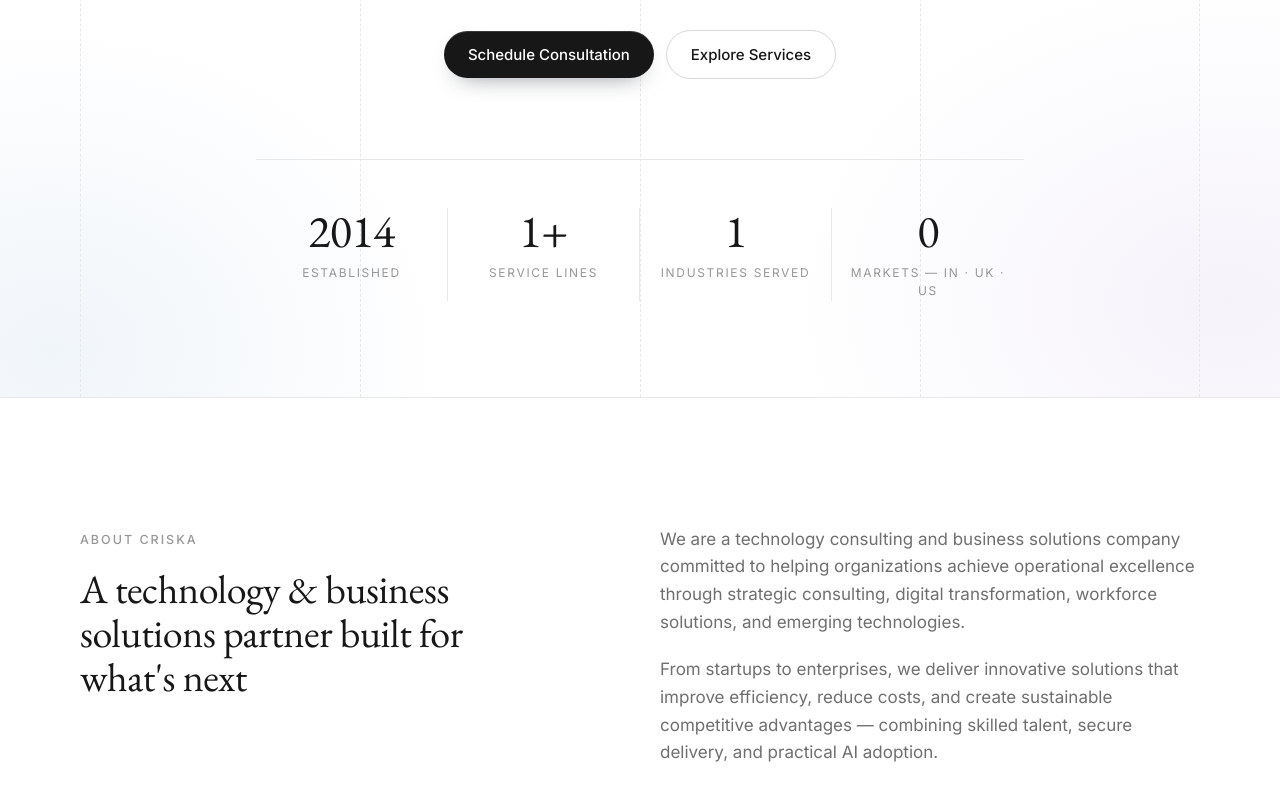
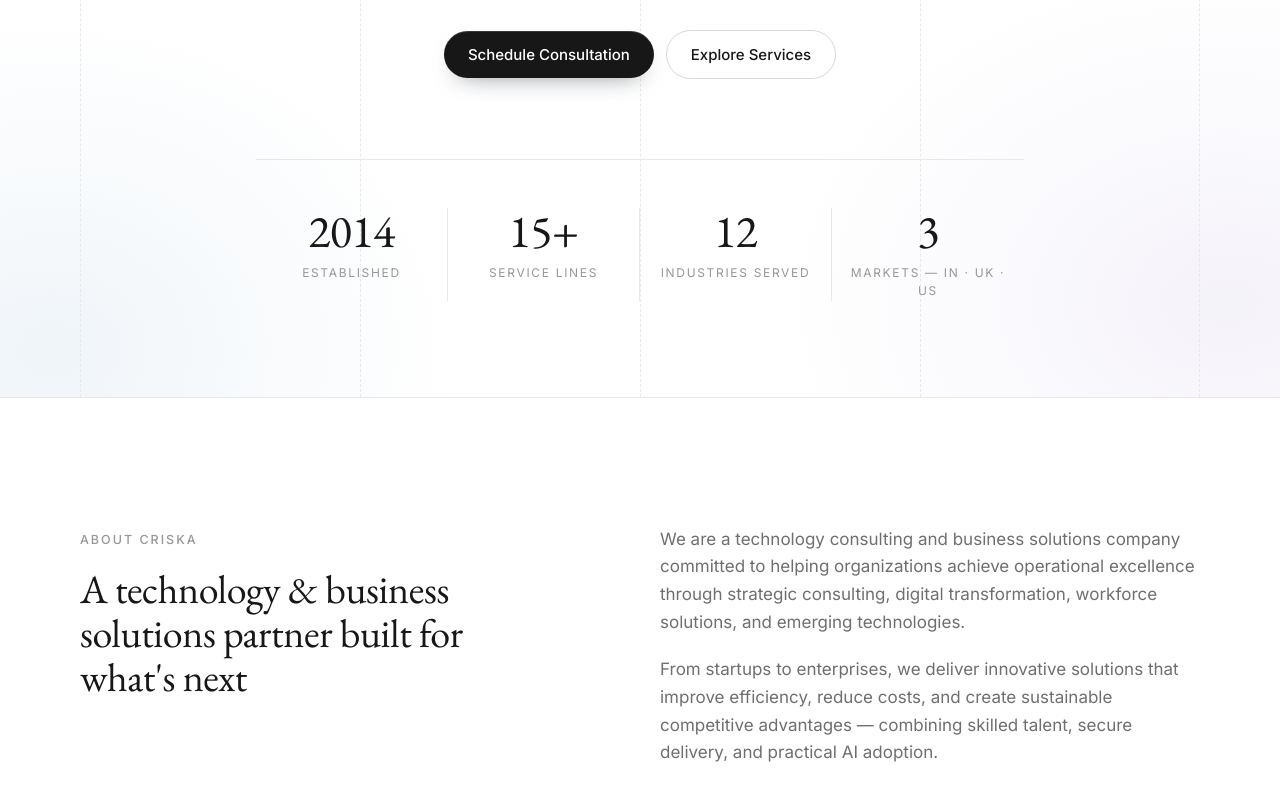
Before and after one commit to praneethreddycriska-spec/criska, a Next.js app: page / in a window 1280 px wide. Shown: the part 798-1598 px from the top of the page. Built offline with nearby package versions, Linux system fonts and the light colour scheme; a web font is replaced by a local one.

Commit message:
Fix stat counter glitch by scoping regex in useEffect and adding tabular-nums

```diff
--- a/src/components/sections/hero.tsx
+++ b/src/components/sections/hero.tsx
@@ -90,10 +90,10 @@ function Stat({ value }: { value: string }) {
   const inView = useInView(ref, { once: true, margin: "-40px" });
   const [display, setDisplay] = useState(value);
 
-  const match = value.match(/^(\d+)(\D*)$/);
-  const isYear = /^\d{4}$/.test(value);
+  useEffect(() => {
+    const match = value.match(/^(\d+)(\D*)$/);
+    const isYear = /^\d{4}$/.test(value);
 
-  useEffect(() => {
     if (!inView || !match || isYear) {
       setDisplay(value);
       return;
@@ -101,15 +101,15 @@ function Stat({ value }: { value: string }) {
     const target = parseInt(match[1], 10);
     const suffix = match[2] ?? "";
     const controls = animate(0, target, {
-      duration: 1.1,
+      duration: 1.2,
       ease: [0.22, 1, 0.36, 1],
       onUpdate: (v) => setDisplay(`${Math.round(v)}${suffix}`),
     });
     return () => controls.stop();
-  }, [inView, value, isYear, match]);
+  }, [inView, value]);
 
   return (
-    <div ref={ref} className="font-display text-[40px] leading-none text-foreground md:text-[46px]">
+    <div ref={ref} className="font-display tabular-nums text-[40px] leading-none text-foreground md:text-[46px]">
       {display}
     </div>
   );
```
